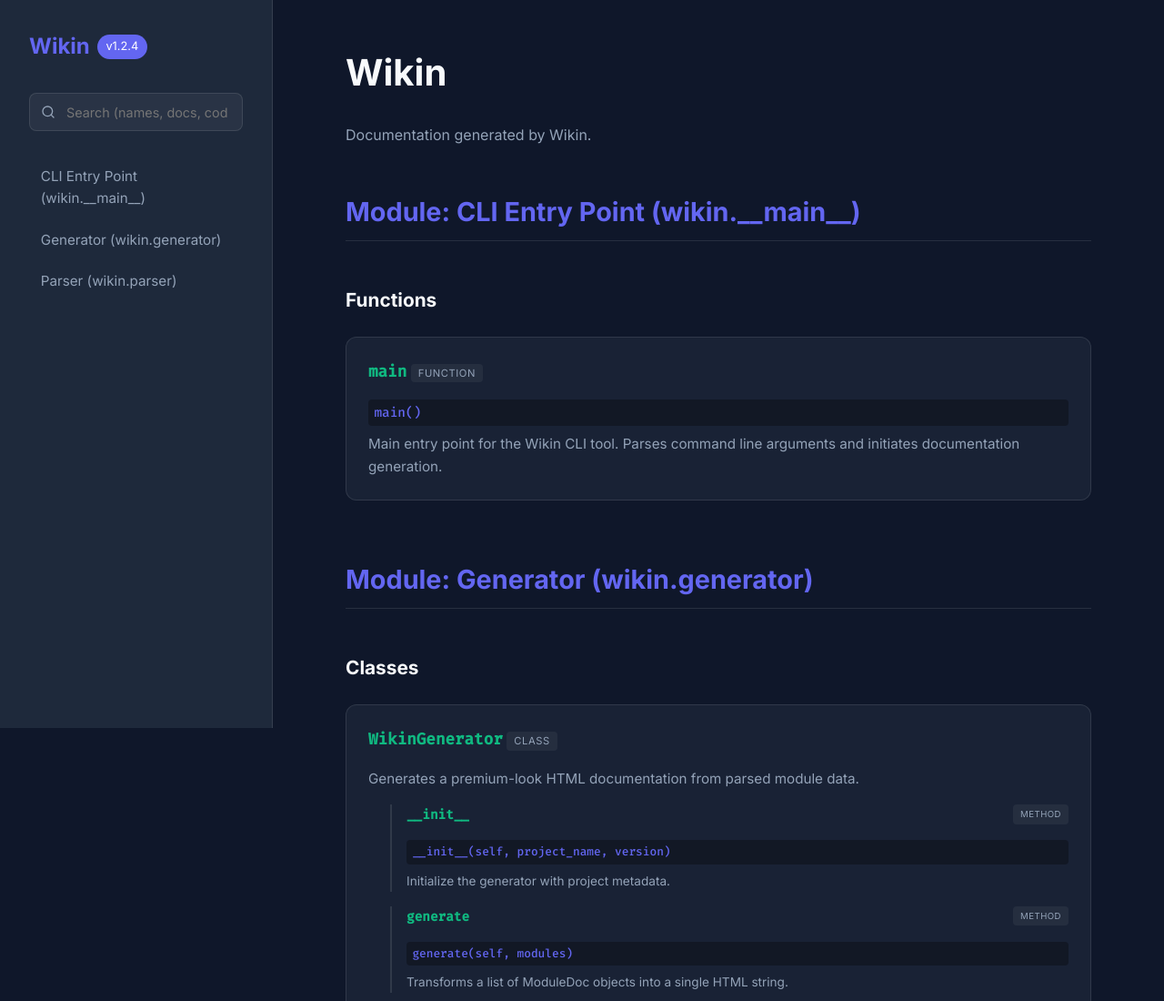
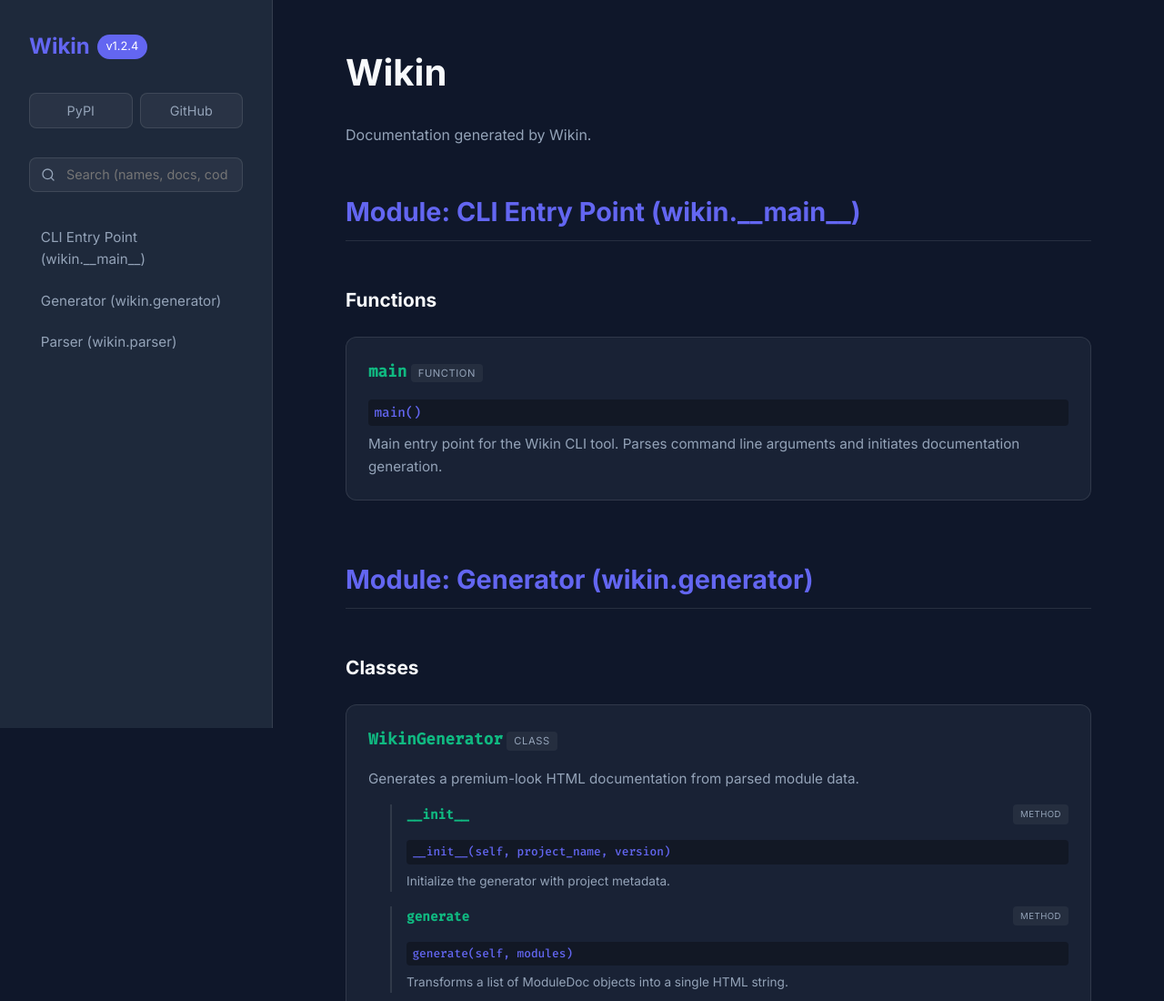
Before and after one commit to CraftLLC/Wikin, a plain HTML site: page docs/index.html in a window 1280 px wide. Shown: the top 1100 px of the page at 91% size. Drawn offline with Linux system fonts and the light colour scheme.

Commit message:
1.2.4 | Fix documentation links

```diff
--- a/docs/index.html
+++ b/docs/index.html
@@ -218,7 +218,7 @@
             background: rgba(255, 255, 255, 0.05);
             border: 1px solid var(--border);
             border-radius: 8px;
-            padding: 0.7rem 1rem 0.7rem 2.5rem;
+            padding: 0.6rem 1rem 0.6rem 2.5rem;
             color: var(--text);
             font-family: inherit;
             font-size: 0.9rem;
@@ -245,6 +245,38 @@
             aside { width: 100%; height: auto; position: static; }
             main { padding: 2rem; }
         }
+
+        .project-links {
+            display: flex;
+            flex-wrap: wrap;
+            gap: 0.5rem;
+            margin-bottom: 2rem;
+        }
+
+        .project-link {
+            flex: 1;
+            min-width: fit-content;
+            display: flex;
+            align-items: center;
+            justify-content: center;
+            font-size: 0.9rem;
+            background: rgba(255, 255, 255, 0.05);
+            color: var(--text-muted);
+            padding: 0.6rem 1rem;
+            border-radius: 8px;
+            text-decoration: none;
+            transition: all 0.2s;
+            border: 1px solid var(--border);
+            white-space: nowrap;
+            line-height: normal;
+        }
+
+        .project-link:hover {
+            background: var(--primary);
+            color: white;
+            border-color: var(--primary);
+            transform: translateY(-1px);
+        }
     </style>
 </head>
 <body>
@@ -252,6 +284,20 @@
         <div class="brand">
             Wikin <span class="version">v1.2.4</span>
         </div>
+
+
+        <div class="project-links">
+
+            <a href="https://pypi.org/project/craftllc-wikin" target="_blank" class="project-link">
+                PyPI
+            </a>
+
+            <a href="https://github.com/CraftLLC/Wikin" target="_blank" class="project-link">
+                GitHub
+            </a>
+
+        </div>
+
 
         <div class="search-container">
             <svg class="search-icon" width="16" height="16" viewBox="0 0 24 24" fill="none" stroke="currentColor" stroke-width="2" stroke-linecap="round" stroke-linejoin="round"><circle cx="11" cy="11" r="8"></circle><line x1="21" y1="21" x2="16.65" y2="16.65"></line></svg>
```
